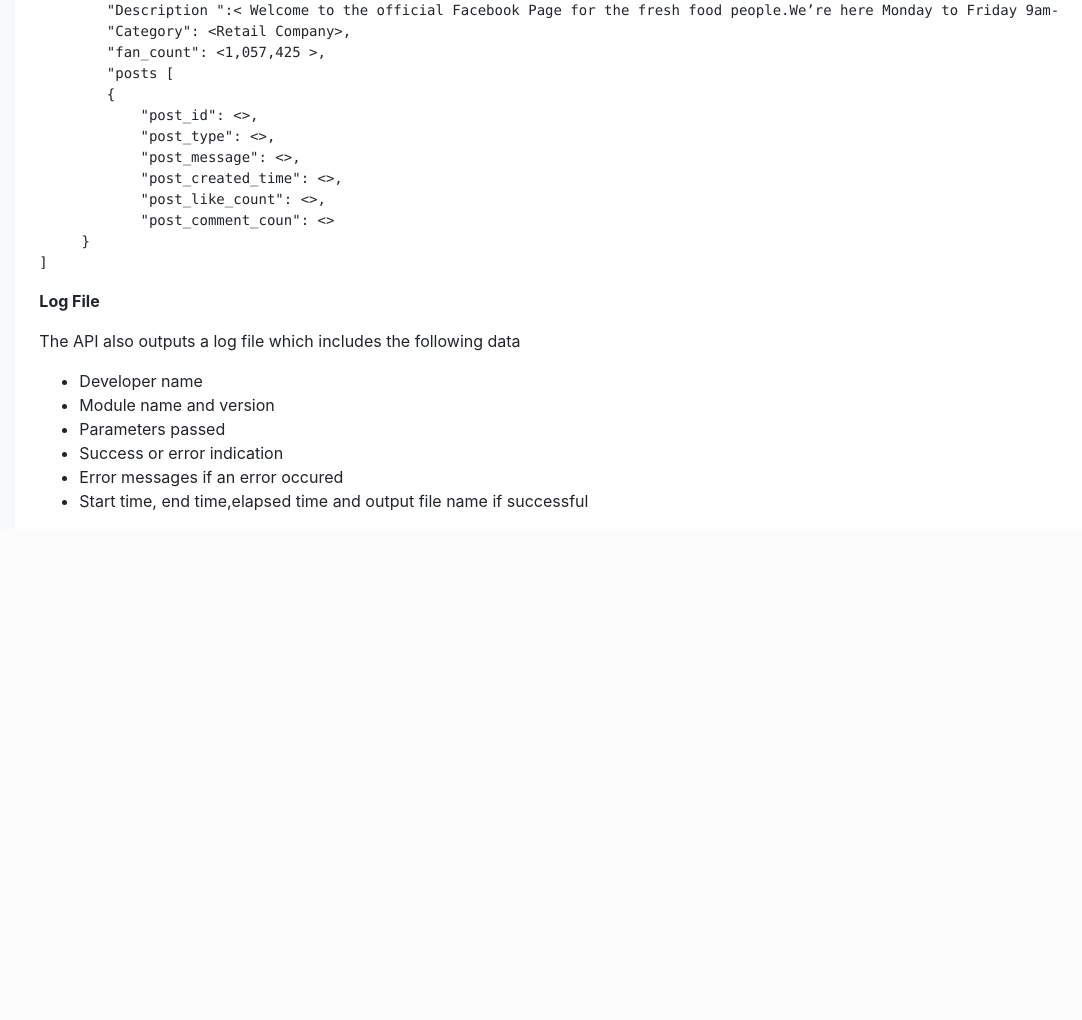
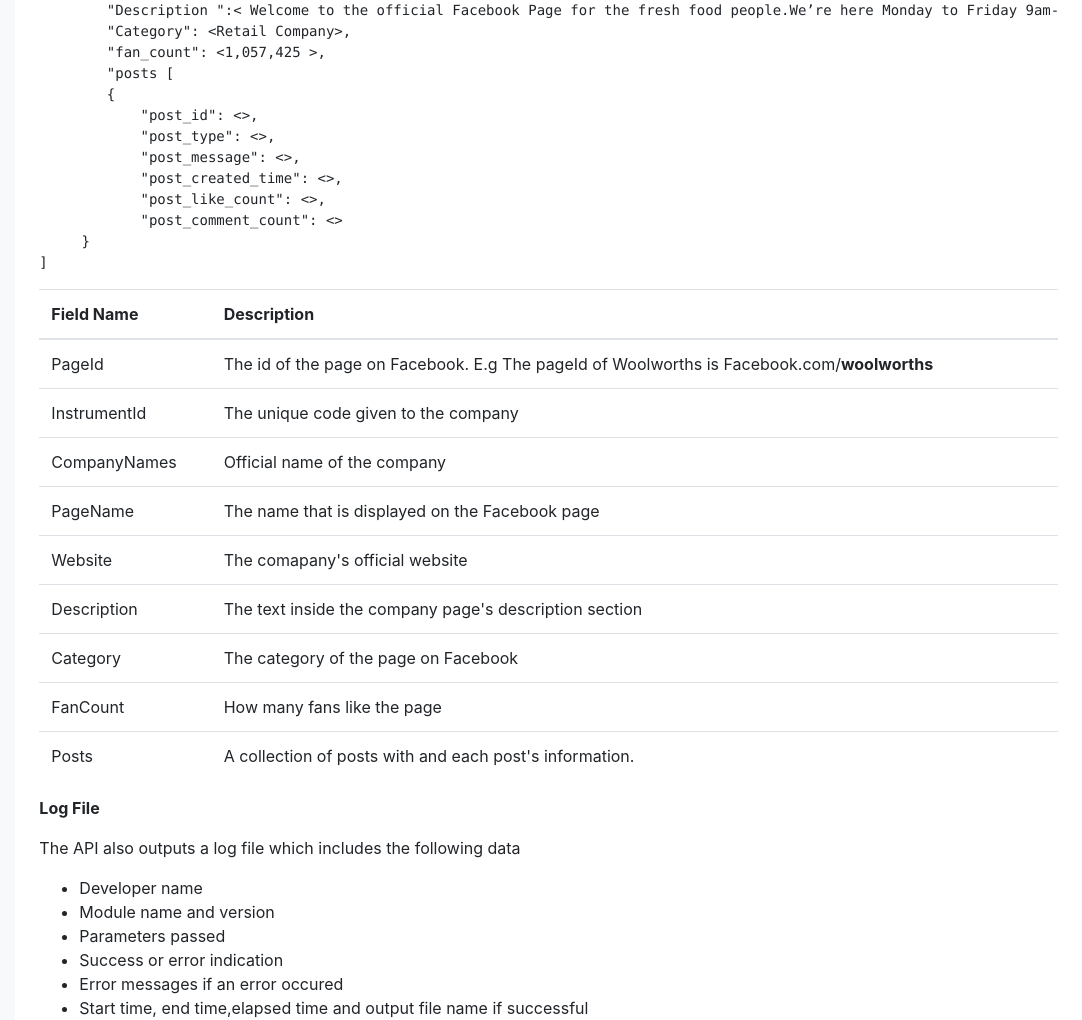
Before and after one commit to JoshuaKilazoglou/seng3011, a Flask app: page /outputDocs in a window 1280 px wide. Shown: the part 340-1360 px from the top of the page, without its empty margins (198-1280 px from the left). Before the commit the page ends 851 px from the top, so only its background shows below. Run offline with Flask 2, Linux system fonts and the light colour scheme; some libraries are stand-ins or nearby versions.

Commit message:
some more docos

```diff
--- a/templates/outdocs.html
+++ b/templates/outdocs.html
@@ -27,10 +27,58 @@ Below is an example of a response from the API that requested for data from Wool
             "post_message": <>,
             "post_created_time": <>,
             "post_like_count": <>,
-            "post_comment_coun": <>
+            "post_comment_count": <>
      }
 ]
 </code></pre>
+
+<table class="table">
+  <thead>
+    <tr>
+      <th scope="col">Field Name</th>
+      <th scope="col">Description</th>
+    </tr>
+  </thead>
+  <tbody>
+
+    <tr>
+      <td>PageId</td>
+      <td>The id of the page on Facebook. E.g The pageId of Woolworths is Facebook.com/<strong>woolworths</strong></td>
+    </tr>
+      <tr>
+      <td>InstrumentId</td>
+      <td>The unique code given to the company</td>
+    </tr>
+        <tr>
+      <td>CompanyNames</td>
+      <td>Official name of the company</td>
+    </tr>
+        <tr>
+      <td>PageName</td>
+      <td>The name that is displayed on the Facebook page</td>
+    </tr>
+        <tr>
+      <td>Website</td>
+      <td>The comapany's official website</td>
+    </tr>
+          <tr>
+      <td>Description</td>
+      <td>The text inside the company page's description section</td>
+    </tr>
+          <tr>
+      <td>Category</td>
+      <td>The category of the page on Facebook</td>
+    </tr>
+          <tr>
+      <td>FanCount</td>
+      <td>How many fans like the page</td>
+    </tr>
+          <tr>
+      <td>Posts</td>
+      <td>A collection of posts with and each post's information.</td>
+    </tr>
+  </tbody>
+</table>
 <p><Strong>Log File</Strong></p>
 <p>The API also outputs a log file which includes the following data</p>
 <ul>
```
